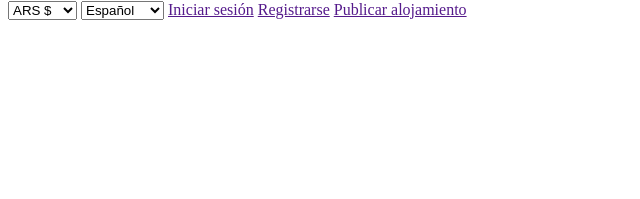
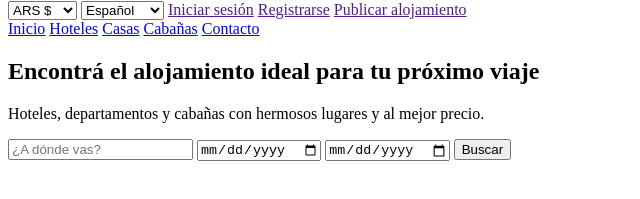
Before and after one commit to BenjaminContrerasFe/Proyecto-LBCS, a plain HTML site: page index.html in a window 1280 px wide. Shown: the part 27-226 px from the top of the page, without its empty margins (0-640 px from the left). Drawn offline with Linux system fonts and the light colour scheme; files that its build step writes are made by us from their sources.

Commit message:
agregue navegador de busqueda

```diff
--- a/index.html
+++ b/index.html
@@ -10,7 +10,7 @@
     <div class="header">
           <div class="logo">
             <img src="imagenes/Blue Minimal Lion Technology Free Logo.png" >
-        </div>
+          </div>
               <div class="acciones">
             <select class="preferencia">
                 <option>ARS $</option>
@@ -31,5 +31,25 @@
 
         </div>
     </div>
+    <nav class="menu">
+        <a href="#"> Inicio</a>
+        <a href="#"> Hoteles</a>
+        <a href="#"> Casas</a>
+        <a href="#"> Cabañas</a>
+        <a href="#">Contacto</a>
+    </nav>
+
+    <section class="hero">
+        <h1>Encontrá el alojamiento ideal para tu próximo viaje</h1>
+        <p>Hoteles, departamentos y cabañas  con hermosos lugares y al mejor precio.</p>
+
+        <div class="buscador">
+            <input type="text" placeholder="¿A dónde vas?">
+            <input type="date">
+            <input type="date">
+            <button>Buscar</button>
+        </div>
+    </section>
+
 </body>
 </html>
```
